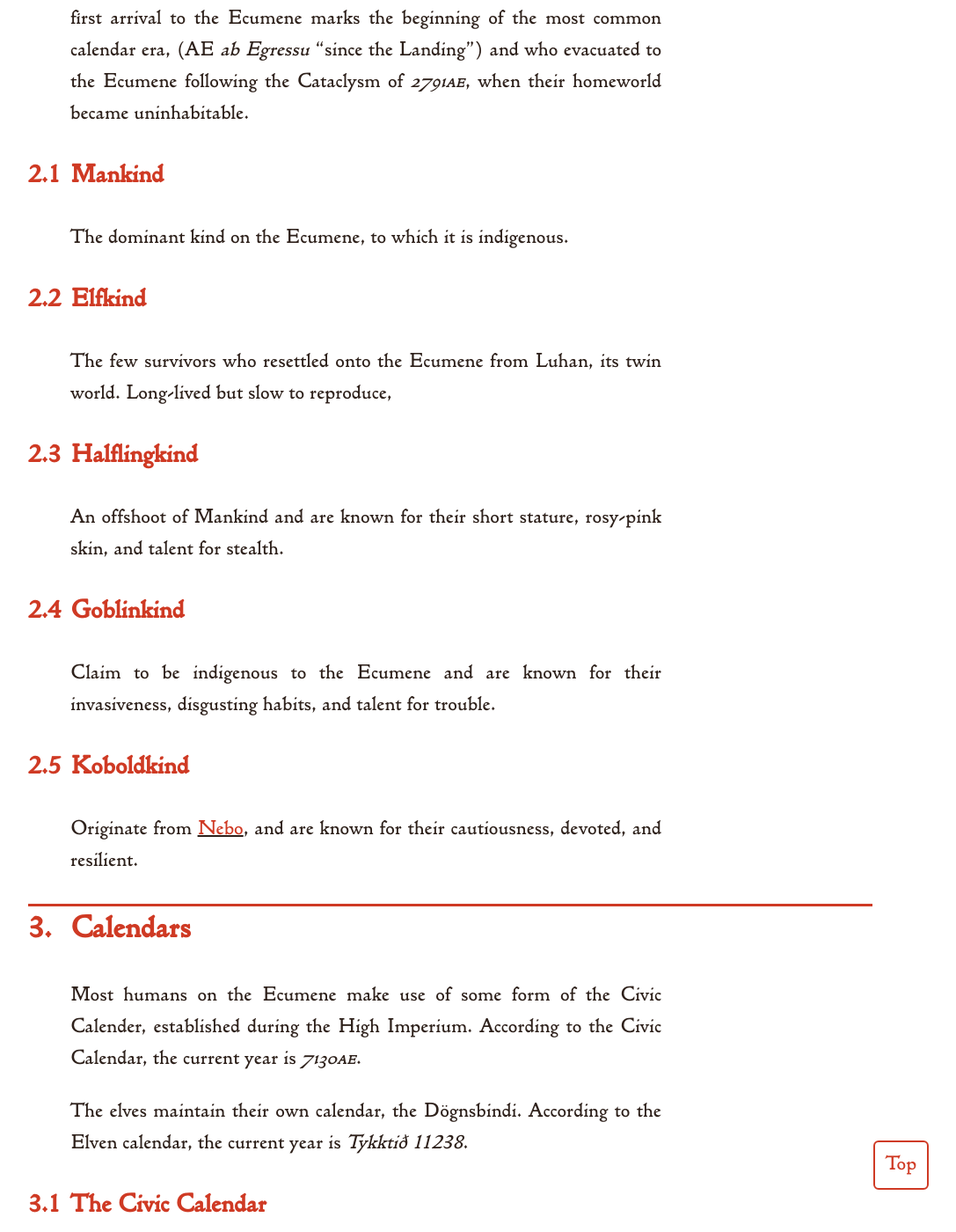
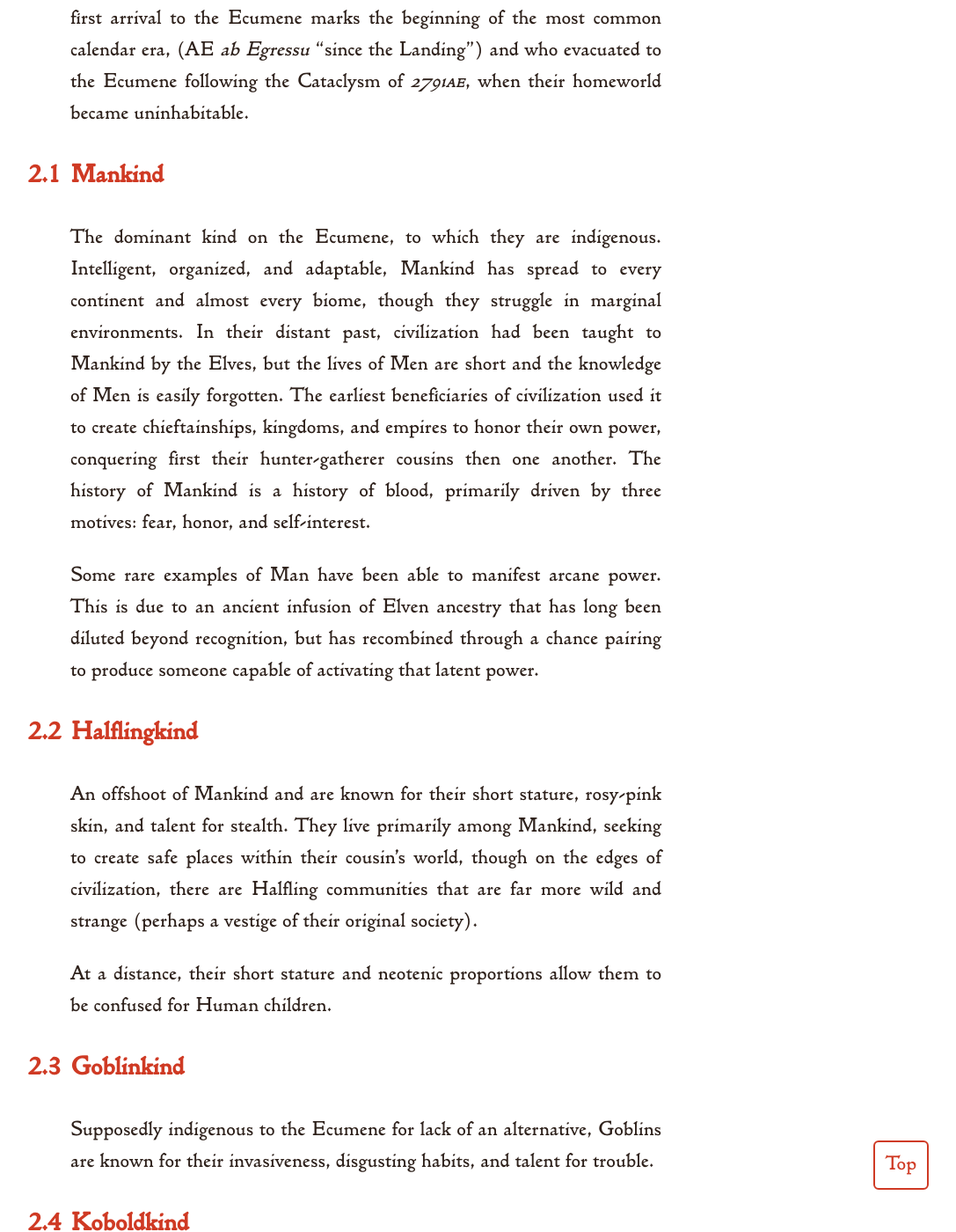
Before and after one commit to kmules1/kmules1.github.io, a Jekyll site: the page built from ecumene/world/index.md, in a window 1280 px wide and 1400 px high, scrolled down 2908 px. Shown: the whole window at 88% size, without its empty margins (128-1215 px from the left). Built offline with Jekyll 4.4.1, drawn with Linux system fonts in a browser that asks for light colours; some of the changed text lies outside the part shown.

Commit message:
fleshing out of sub-sections

```diff
--- a/ecumene/world/index.md
+++ b/ecumene/world/index.md
@@ -51,23 +51,29 @@ Due to its deep history, it has long become home for additional species that ori
 
 ### Mankind
 
-The dominant kind on the Ecumene, to which it is indigenous.
+The dominant kind on the Ecumene, to which they are indigenous. Intelligent, organized, and adaptable, Mankind has spread to every continent and almost every biome, though they struggle in marginal environments. In their distant past, civilization had been taught to Mankind by the Elves, but the lives of Men are short and the knowledge of Men is easily forgotten. The earliest beneficiaries of civilization used it to create chieftainships, kingdoms, and empires to honor their own power, conquering first their hunter-gatherer cousins then one another. The history of Mankind is a history of blood, primarily driven by three motives: fear, honor, and self-interest.
+
+Some rare examples of Man have been able to manifest arcane power. This is due to an ancient infusion of Elven ancestry that has long been diluted beyond recognition, but has recombined through a chance pairing to produce someone capable of activating that latent power.
+
+### Halflingkind
+
+An offshoot of Mankind and are known for their short stature, rosy-pink skin, and talent for stealth. They live primarily among Mankind, seeking to create safe places within their cousin's world, though on the edges of civilization, there are Halfling communities that are far more wild and strange (perhaps a vestige of their original society).
+
+At a distance, their short stature and neotenic proportions allow them to be confused for Human children.
+
+### Goblinkind
+
+Supposedly indigenous to the Ecumene for lack of an alternative, Goblins are known for their invasiveness, disgusting habits, and talent for trouble.
+
+### Koboldkind
+
+A diminutive reptilian kind that originates from the planet [Nebo](/ecumene/heavens/#merodach--nebo), Kobolds are known for their cautiousness, devotion to authority, and resilience. Their homeworld, being hotter and drier than the Ecumene, has granted Kobolds the ability to thrive in places where Man whithers and stumbles, specifically deserts and underground. Kobolds have a particular talent in burrowing and mining, allowing them to create elaborate subterranean environments.
 
 ### Elfkind
 
-The few survivors who resettled onto the Ecumene from Luhan, its twin world. Long-lived but slow to reproduce,
+Few have seen them, and many speculate whether they still exist, or if they ever had. Elves originate from the Ecumene's sister world, Luhan. There, they had established a magnificent civilization rooted in arcane powers. At their height, had the beginnings of an interplanetary empire, connecting the worlds and enabling offworlders like the Kobolds to settle on the Ecumene. Their great power, however, also led to their downfall; now Luhan is an uninhabitable wasteland, and the few Elves who could escape in time escaped to the Ecumene.
 
-### Halflingkind
-
-An offshoot of Mankind and are known for their short stature, rosy-pink skin, and talent for stealth.
-
-### Goblinkind
-
-Claim to be indigenous to the Ecumene and are known for their invasiveness, disgusting habits, and talent for trouble.
-
-### Koboldkind
-
-Originate from [Nebo](/ecumene/heavens/#merodach--nebo), and are known for their cautiousness, devoted, and resilient.
+Long-lived but slow to reproduce, what few Elves that remain can be found in the places not already taken up by the other kinds, and use what arcane power remains in their position to hold fast to those places.
 
 ## Calendars
 
```
Also changed, not shown: other parts of ecumene/world/index.md (+1 -1 lines).
